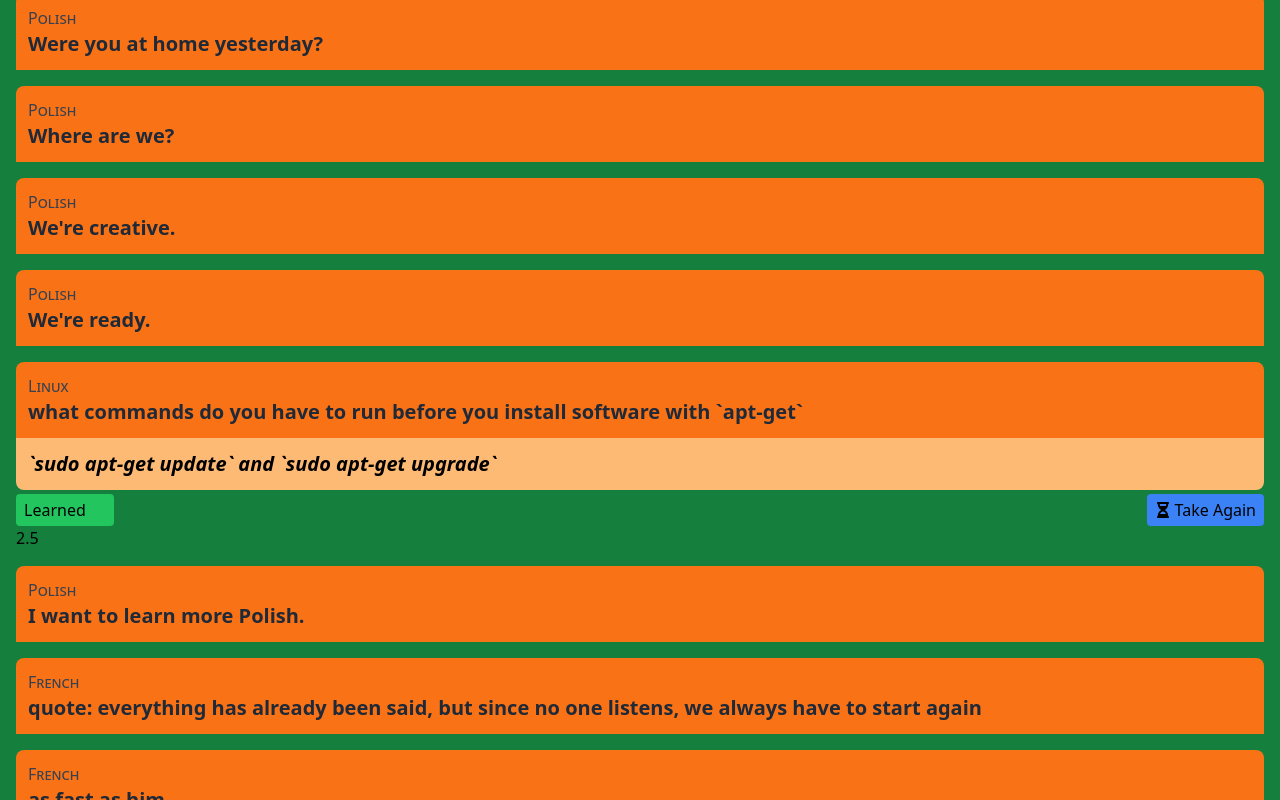
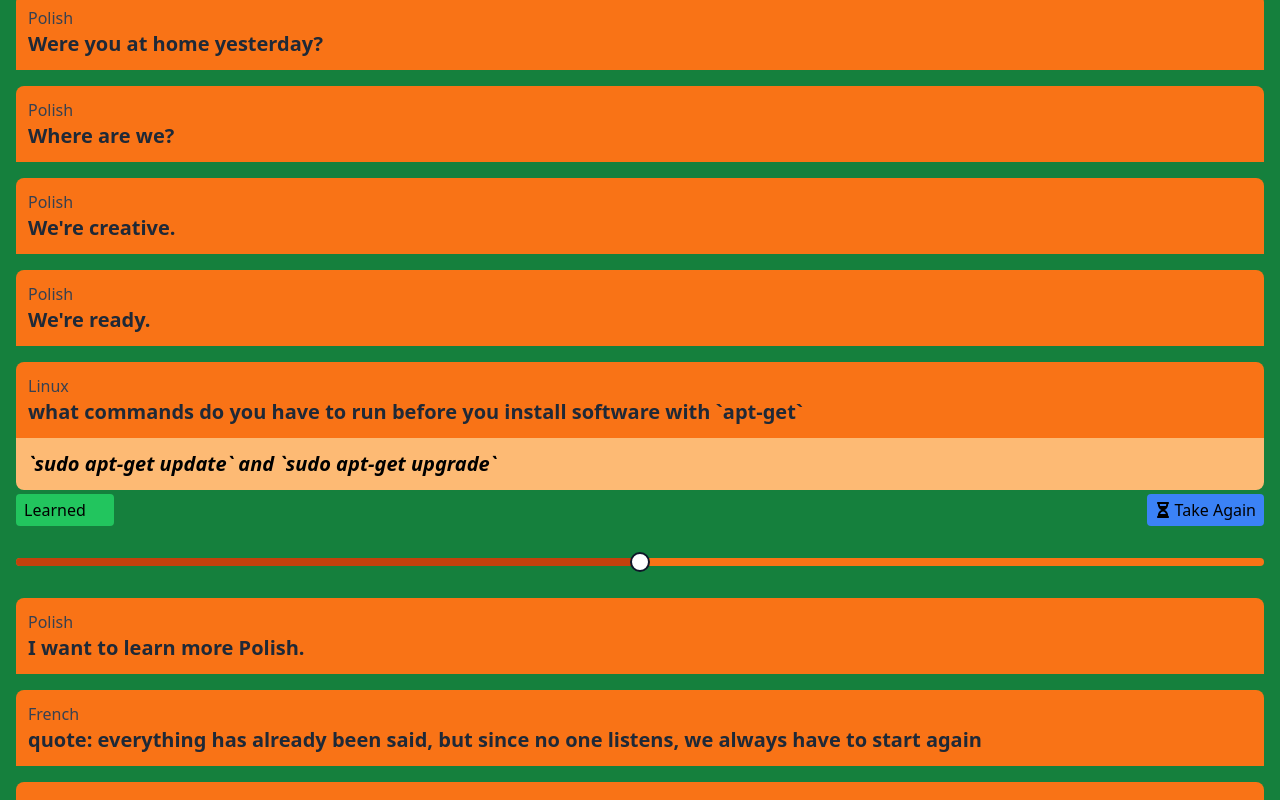
Before and after one commit to Underground-Learning-Club/soflash, a React (Vite) app: page /learn in a window 1280 px wide. Both pictures are taken after a click on the element 640 px from the left and 2270 px from the top of the page. Shown: the part 1870-2670 px from the top of the page. Built offline with nearby package versions, Linux system fonts and the light colour scheme; some icons are missing.

Commit message:
slider base in

```diff
--- a/src/components/Flashcard.tsx
+++ b/src/components/Flashcard.tsx
@@ -5,6 +5,7 @@
 import { FaRegThumbsUp } from "react-icons/fa6";
 import { FaHourglassHalf } from "react-icons/fa";
 import { RxSpeakerLoud } from "react-icons/rx";
+import { Slider as FlashcardSlider } from "./ui/flashcardSlider";
 
 interface IProps {
 	flashcard: IFlashcard;
@@ -78,7 +79,7 @@
 						</button>
 					</div>
 					<div className="rankSlider">
-						{flashcard.rank}
+						<FlashcardSlider defaultValue={[flashcard.rank]} min={0} max={5} step={.01}/>
 					</div>
 				</>
 			)}
--- /dev/null
+++ b/src/components/ui/flashcardSlider.tsx
@@ -0,0 +1,26 @@
+import * as React from "react"
+import * as SliderPrimitive from "@radix-ui/react-slider"
+
+import { cn } from "@/lib/utils"
+
+const Slider = React.forwardRef<
+  React.ElementRef<typeof SliderPrimitive.Root>,
+  React.ComponentPropsWithoutRef<typeof SliderPrimitive.Root>
+>(({ className, ...props }, ref) => (
+  <SliderPrimitive.Root
+    ref={ref}
+    className={cn(
+      "relative flex w-full touch-none select-none items-center pt-8 pb-4",
+      className
+    )}
+    {...props}
+  >
+    <SliderPrimitive.Track className="relative h-2 w-full grow overflow-hidden rounded-full bg-orange-500">
+      <SliderPrimitive.Range className="absolute h-full bg-orange-700" />
+    </SliderPrimitive.Track>
+    <SliderPrimitive.Thumb className="block h-5 w-5 rounded-full border-2 border-primary bg-background ring-offset-background transition-colors focus-visible:outline-none focus-visible:ring-2 focus-visible:ring-ring focus-visible:ring-offset-2 disabled:pointer-events-none disabled:opacity-50" />
+  </SliderPrimitive.Root>
+))
+Slider.displayName = SliderPrimitive.Root.displayName
+
+export { Slider }
--- a/src/index.scss
+++ b/src/index.scss
@@ -3,15 +3,71 @@
 @tailwind utilities;
 
 @layer base {
-	h1 {
-		font-variant: small-caps;
-	}
+  :root {
+    --background: 0 0% 100%;
+    --foreground: 222.2 84% 4.9%;
+
+    --card: 0 0% 100%;
+    --card-foreground: 222.2 84% 4.9%;
+
+    --popover: 0 0% 100%;
+    --popover-foreground: 222.2 84% 4.9%;
+
+    --primary: 222.2 47.4% 11.2%;
+    --primary-foreground: 210 40% 98%;
+
+    --secondary: 210 40% 96.1%;
+    --secondary-foreground: 222.2 47.4% 11.2%;
+
+    --muted: 210 40% 96.1%;
+    --muted-foreground: 215.4 16.3% 46.9%;
+
+    --accent: 210 40% 96.1%;
+    --accent-foreground: 222.2 47.4% 11.2%;
+
+    --destructive: 0 84.2% 60.2%;
+    --destructive-foreground: 210 40% 98%;
+
+    --border: 214.3 31.8% 91.4%;
+    --input: 214.3 31.8% 91.4%;
+    --ring: 222.2 84% 4.9%;
+
+    --radius: 0.5rem;
+  }
+
+  .dark {
+    --background: 222.2 84% 4.9%;
+    --foreground: 210 40% 98%;
+
+    --card: 222.2 84% 4.9%;
+    --card-foreground: 210 40% 98%;
+
+    --popover: 222.2 84% 4.9%;
+    --popover-foreground: 210 40% 98%;
+
+    --primary: 210 40% 98%;
+    --primary-foreground: 222.2 47.4% 11.2%;
+
+    --secondary: 217.2 32.6% 17.5%;
+    --secondary-foreground: 210 40% 98%;
+
+    --muted: 217.2 32.6% 17.5%;
+    --muted-foreground: 215 20.2% 65.1%;
+
+    --accent: 217.2 32.6% 17.5%;
+    --accent-foreground: 210 40% 98%;
+
+    --destructive: 0 62.8% 30.6%;
+    --destructive-foreground: 210 40% 98%;
+
+    --border: 217.2 32.6% 17.5%;
+    --input: 217.2 32.6% 17.5%;
+    --ring: 212.7 26.8% 83.9%;
+  }
 }
 
-a.active {
-	font-weight: bold;
+@layer base {
+  * {
+    @apply border-border;
+  }
 }
-
-.smallcaps {
-	font-variant: small-caps;
-}
--- /dev/null
+++ b/src/lib/utils.ts
@@ -0,0 +1,6 @@
+import { type ClassValue, clsx } from "clsx"
+import { twMerge } from "tailwind-merge"
+
+export function cn(...inputs: ClassValue[]) {
+  return twMerge(clsx(inputs))
+}
--- a/tailwind.config.js
+++ b/tailwind.config.js
@@ -1,8 +1,76 @@
 /** @type {import('tailwindcss').Config} */
-export default {
-	content: ["./index.html", "./src/**/*.{js,ts,jsx,tsx}"],
-	theme: {
-		extend: {},
-	},
-	plugins: [],
-};
+module.exports = {
+  darkMode: ["class"],
+  content: [
+    './pages/**/*.{ts,tsx}',
+    './components/**/*.{ts,tsx}',
+    './app/**/*.{ts,tsx}',
+    './src/**/*.{ts,tsx}',
+	],
+  theme: {
+    container: {
+      center: true,
+      padding: "2rem",
+      screens: {
+        "2xl": "1400px",
+      },
+    },
+    extend: {
+      colors: {
+        border: "hsl(var(--border))",
+        input: "hsl(var(--input))",
+        ring: "hsl(var(--ring))",
+        background: "hsl(var(--background))",
+        foreground: "hsl(var(--foreground))",
+        primary: {
+          DEFAULT: "hsl(var(--primary))",
+          foreground: "hsl(var(--primary-foreground))",
+        },
+        secondary: {
+          DEFAULT: "hsl(var(--secondary))",
+          foreground: "hsl(var(--secondary-foreground))",
+        },
+        destructive: {
+          DEFAULT: "hsl(var(--destructive))",
+          foreground: "hsl(var(--destructive-foreground))",
+        },
+        muted: {
+          DEFAULT: "hsl(var(--muted))",
+          foreground: "hsl(var(--muted-foreground))",
+        },
+        accent: {
+          DEFAULT: "hsl(var(--accent))",
+          foreground: "hsl(var(--accent-foreground))",
+        },
+        popover: {
+          DEFAULT: "hsl(var(--popover))",
+          foreground: "hsl(var(--popover-foreground))",
+        },
+        card: {
+          DEFAULT: "hsl(var(--card))",
+          foreground: "hsl(var(--card-foreground))",
+        },
+      },
+      borderRadius: {
+        lg: "var(--radius)",
+        md: "calc(var(--radius) - 2px)",
+        sm: "calc(var(--radius) - 4px)",
+      },
+      keyframes: {
+        "accordion-down": {
+          from: { height: 0 },
+          to: { height: "var(--radix-accordion-content-height)" },
+        },
+        "accordion-up": {
+          from: { height: "var(--radix-accordion-content-height)" },
+          to: { height: 0 },
+        },
+      },
+      animation: {
+        "accordion-down": "accordion-down 0.2s ease-out",
+        "accordion-up": "accordion-up 0.2s ease-out",
+      },
+    },
+  },
+  plugins: [require("tailwindcss-animate")],
+}
--- a/vite.config.ts
+++ b/vite.config.ts
@@ -1,7 +1,12 @@
-import { defineConfig } from "vite";
-import react from "@vitejs/plugin-react";
+import path from "path"
+import react from "@vitejs/plugin-react"
+import { defineConfig } from "vite"
 
-// https://vitejs.dev/config/
 export default defineConfig({
 	plugins: [react()],
-});
+	resolve: {
+		alias: {
+			"@": path.resolve(__dirname, "./src"),
+		},
+	},
+})
```
Also changed, not shown: package.json (+8 -2 lines), tsconfig.json (+7 -1 lines), components.json (added), 1 other file (tests, documents, lock files or other folders).
